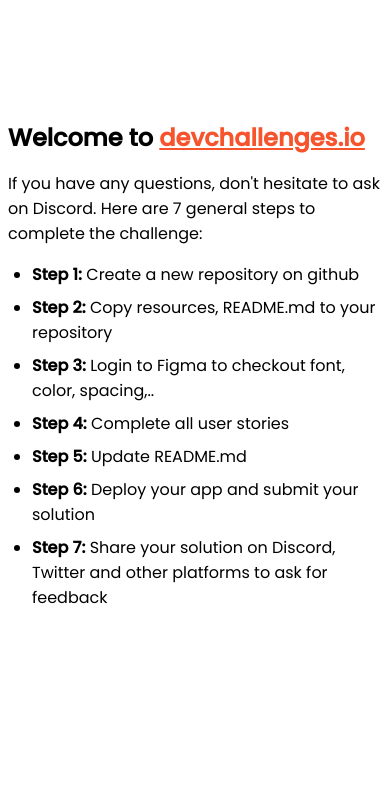
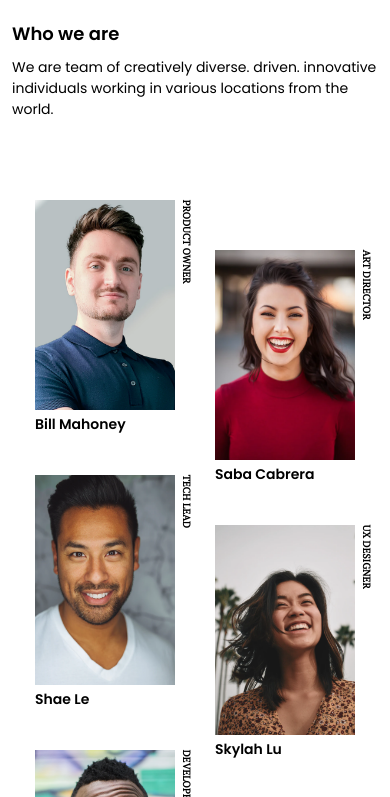
Before and after one commit to namelessolo/devchallenges, a plain HTML site: page 02-my-team-page-master/index.html in a window 390 px wide. Shown: the part 133-930 px from the top of the page. Before the commit the page ends 844 px from the top, so only its background shows below. Drawn offline with Linux system fonts and the light colour scheme.

Commit message:
finish mobile layout

```diff
--- a/02-my-team-page-master/index.html
+++ b/02-my-team-page-master/index.html
@@ -1,95 +1,72 @@
 <!DOCTYPE html>
 <html lang="en">
   <head>
-    <meta charset="utf-8" />
-    <meta
-      name="viewport"
-      content="width=device-width, initial-scale=1,
-  maximum-scale=5"
-    />
-
-    <link rel="icon" href="devchallenges.png" />
-
-    <link
-      rel="shortcut icon"
-      type="image/x-icon"
-      href="https://devchallenges.io/"
-    />
-
-    <link
-      href="https://fonts.googleapis.com/css2?family=Poppins:wght@400;500&display=swap"
-      rel="stylesheet"
-    />
-
-    <title>Devchallenges</title>
-
-    <style>
-      body {
-        font-family: "Poppins", sans-serif;
-      }
-
-      ul {
-        padding-left: 24px;
-      }
-
-      li {
-        margin-bottom: 8px;
-      }
-
-      .welcome {
-        max-width: 800px;
-        margin: 0 auto;
-      }
-
-      .welcome-text {
-        margin-top: 30vh;
-        font-weight: 500;
-      }
-
-      .welcome-text p {
-        font-size: 1rem;
-        font-weight: 400;
-      }
-
-      .welcome-text h1 {
-        font-size: 1.5rem;
-      }
-
-      .welcome-text a {
-        color: #f7542e;
-      }
-    </style>
+    <meta charset="UTF-8" />
+    <meta name="viewport" content="width=device-width, initial-scale=1.0" />
+    <link rel="stylesheet" href="./style.css" />
+    <title>Document</title>
   </head>
   <body>
-    <div class="welcome">
-      <div class="welcome-text">
-        <h1>
-          Welcome to
-          <a href="https://devchallenges.io/" target="_blank"
-            >devchallenges.io</a
-          >
-        </h1>
+    <div class="wrapper">
+      <header class="header">
+        <h1 class="header__title">The creative crew</h1>
+        <h4 class="header__details">Who we are</h4>
+        <p class="header__story">
+          We are team of creatively diverse. driven. innovative individuals
+          working in various locations from the world.
+        </p>
+      </header>
+      <section class="photos">
+        <figure class="photo">
+          <img src="./photo1.png" alt="" class="photo__img" />
+          <figcaption class="photo__caption">Bill Mahoney</figcaption>
+          <figcaption class="photo__caption photo__caption--transform">
+            Product owner
+          </figcaption>
+        </figure>
+        <figure class="photo">
+          <img src="./photo2.png" alt="" class="photo__img" />
+          <figcaption figcaption class="photo__caption">
+            Saba Cabrera
+          </figcaption>
+          <figcaption class="photo__caption photo__caption--transform">
+            Art director
+          </figcaption>
+        </figure>
+        <figure class="photo">
+          <img src="./photo3.png" alt="" class="photo__img" />
+          <figcaption figcaption class="photo__caption">Shae Le</figcaption>
+          <figcaption class="photo__caption photo__caption--transform">
+            Tech Lead
+          </figcaption>
+        </figure>
+        <figure class="photo">
+          <img src="./photo4.png" alt="" class="photo__img" />
+          <figcaption figcaption class="photo__caption">Skylah Lu</figcaption>
+          <figcaption class="photo__caption photo__caption--transform">
+            UX Designer
+          </figcaption>
+        </figure>
 
-        <p>
-          If you have any questions, don't hesitate to ask on Discord. Here are
-          7 general steps to complete the challenge:
-        </p>
-      </div>
-
-      <ul>
-        <li><b>Step 1:</b> Create a new repository on github</li>
-        <li><b>Step 2:</b> Copy resources, README.md to your repository</li>
-        <li>
-          <b>Step 3:</b> Login to Figma to checkout font, color, spacing,..
-        </li>
-        <li><b>Step 4:</b> Complete all user stories</li>
-        <li><b>Step 5:</b> Update README.md</li>
-        <li><b>Step 6:</b> Deploy your app and submit your solution</li>
-        <li>
-          <b>Step 7:</b> Share your solution on Discord, Twitter and other
-          platforms to ask for feedback
-        </li>
-      </ul>
+        <figure class="photo">
+          <img src="./photo5.png" alt="" class="photo__img" />
+          <figcaption figcaption class="photo__caption">
+            Griff Richards
+          </figcaption>
+          <figcaption class="photo__caption photo__caption--transform">
+            Developer
+          </figcaption>
+        </figure>
+        <figure class="photo">
+          <img src="./photo6.png" alt="" class="photo__img" />
+          <figcaption figcaption class="photo__caption">
+            Griff Richards
+          </figcaption>
+          <figcaption class="photo__caption photo__caption--transform">
+            Developer
+          </figcaption>
+        </figure>
+      </section>
     </div>
   </body>
 </html>
--- a/02-my-team-page-master/style.css
+++ b/02-my-team-page-master/style.css
@@ -0,0 +1,84 @@
+@import url("https://fonts.googleapis.com/css2?family=PT+Serif:ital,wght@0,400;1,700&family=Poppins:wght@400;600&display=swap");
+
+* {
+  margin: 0;
+  padding: 0;
+  box-sizing: border-box;
+}
+
+.wrapper {
+  margin: 0 auto;
+  max-width: 500px;
+}
+
+.header {
+  margin: 70px auto 80px 12px;
+}
+
+.header__title {
+  font-family: "PT Serif";
+  font-style: normal;
+  font-weight: bold;
+  font-size: 2.25rem;
+  line-height: 48px;
+  letter-spacing: -0.045em;
+  margin-bottom: 35px;
+}
+
+.header__details {
+  font-family: "Poppins";
+  font-weight: 600;
+  font-size: 1.125rem;
+  line-height: 27px;
+  margin-bottom: 10px;
+}
+
+.header__story {
+  font-family: Poppins;
+  font-size: 0.875rem;
+  line-height: 21px;
+}
+
+.photos {
+  display: grid;
+  grid-template-columns: auto auto;
+  gap: 40px;
+}
+
+.photo {
+  position: relative;
+}
+
+.photo:nth-child(even) {
+  justify-self: start;
+  transform: translateY(50px);
+}
+
+.photo:nth-child(odd) {
+  justify-self: end;
+}
+
+.photo__img {
+  height: 210px;
+  width: 140px;
+}
+
+.photo__caption {
+  font-family: "Poppins";
+  font-weight: 600;
+  font-size: 0.875rem;
+  line-height: 21px;
+}
+
+.photo__caption--transform {
+  position: absolute;
+  top: -13px;
+  left: 145px;
+  width: 100%;
+  transform-origin: bottom left;
+  transform: rotate(90deg);
+  font-family: "PT Serif";
+  font-size: 0.625rem;
+  line-height: 13px;
+  text-transform: uppercase;
+}
```
